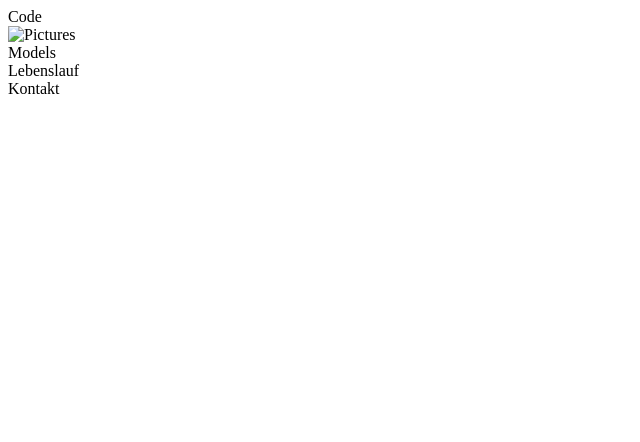
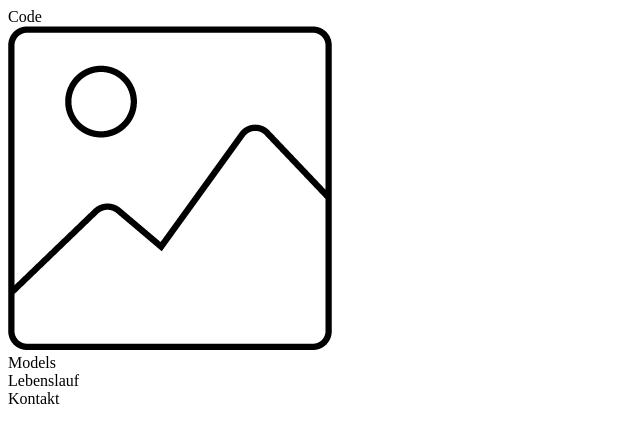
Before and after one commit to JMetschl/JMetschl.github.io, a plain HTML site: page index.html in a window 1280 px wide. Shown: the whole page, without its empty margins (0-640 px from the left). Drawn offline with Linux system fonts and the light colour scheme.

Commit message:
Update index.html

```diff
--- a/index.html
+++ b/index.html
@@ -7,7 +7,7 @@
 
         </div>
         <div class="sidebar-icon">
-            <img id="pic" src="pic.png" alt="Pictures">
+            <img id="pic" src="data\icons\pic.png" alt="Pictures">
 
         </div>
         <div class="sidebar-icon">
```
